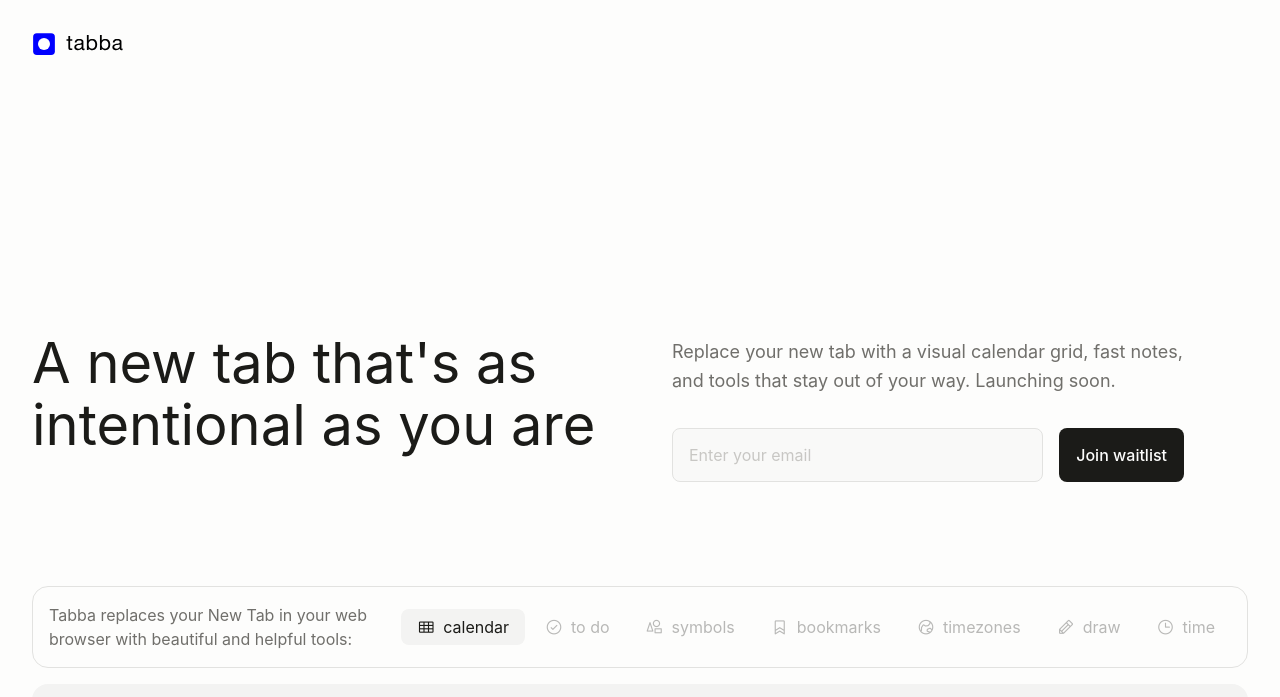
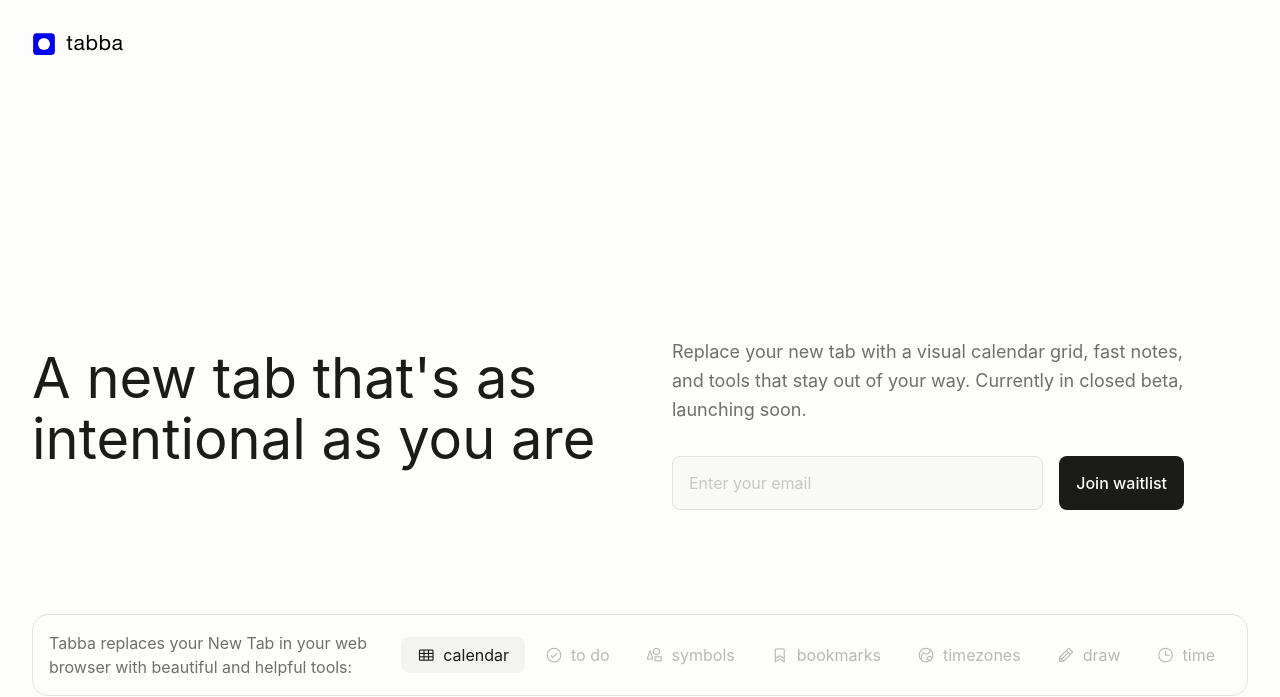
Before and after one commit to joshpindjak/tabba.so-website, a plain HTML site: page index.html in a window 1280 px wide. Shown: the top 697 px of the page. Drawn offline with Linux system fonts and the light colour scheme; grey boxes are pictures that could not be loaded.

Commit message:
Copywriting

```diff
--- a/index.html
+++ b/index.html
@@ -140,7 +140,7 @@
             <!--<h1 class="hero-headline">A new tab that moves at the speed of thought</h1>-->
           </div>
           <div class="hero-column hero-column-right">
-            <p class="hero-description">Replace your new tab with a visual calendar grid, fast notes, and tools that stay out of your way. Launching soon.</p>
+            <p class="hero-description">Replace your new tab with a visual calendar grid, fast notes, and tools that stay out of your way. Currently in closed beta, launching soon.</p>
             <div class="hero-actions">
               <form
                   class="waitlist-form"
```
